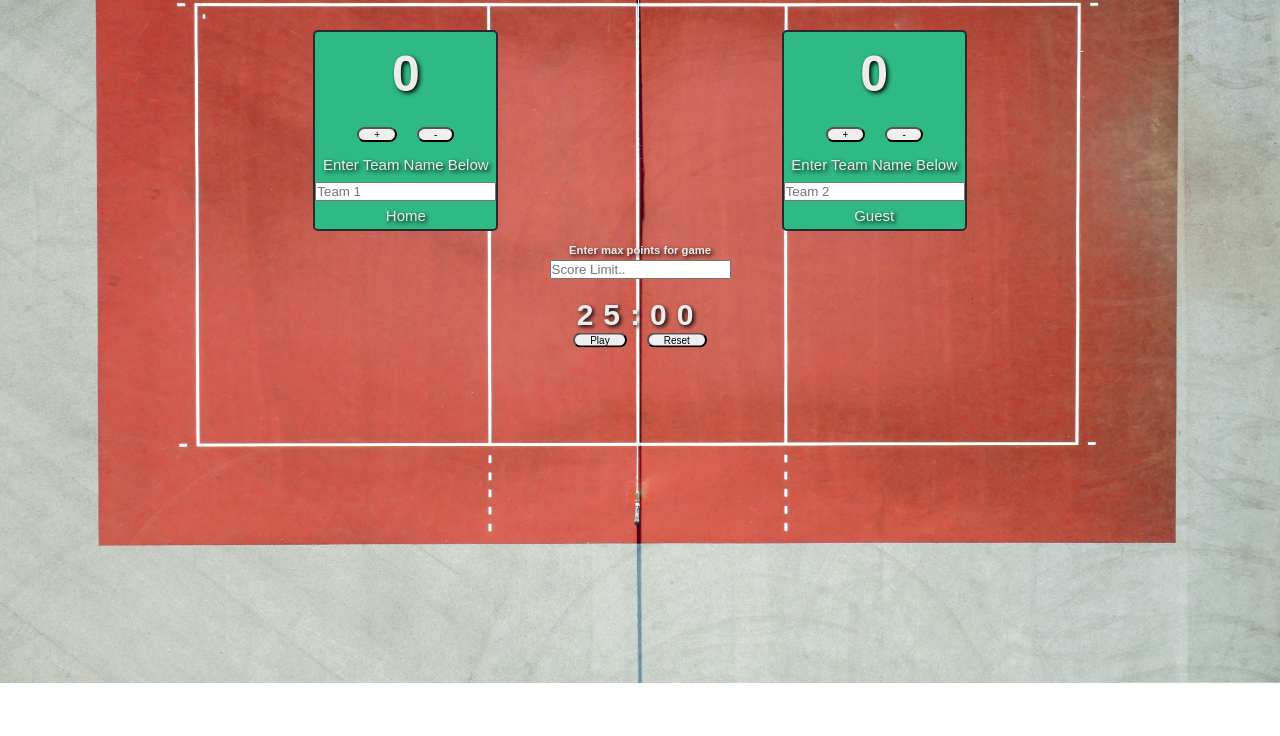
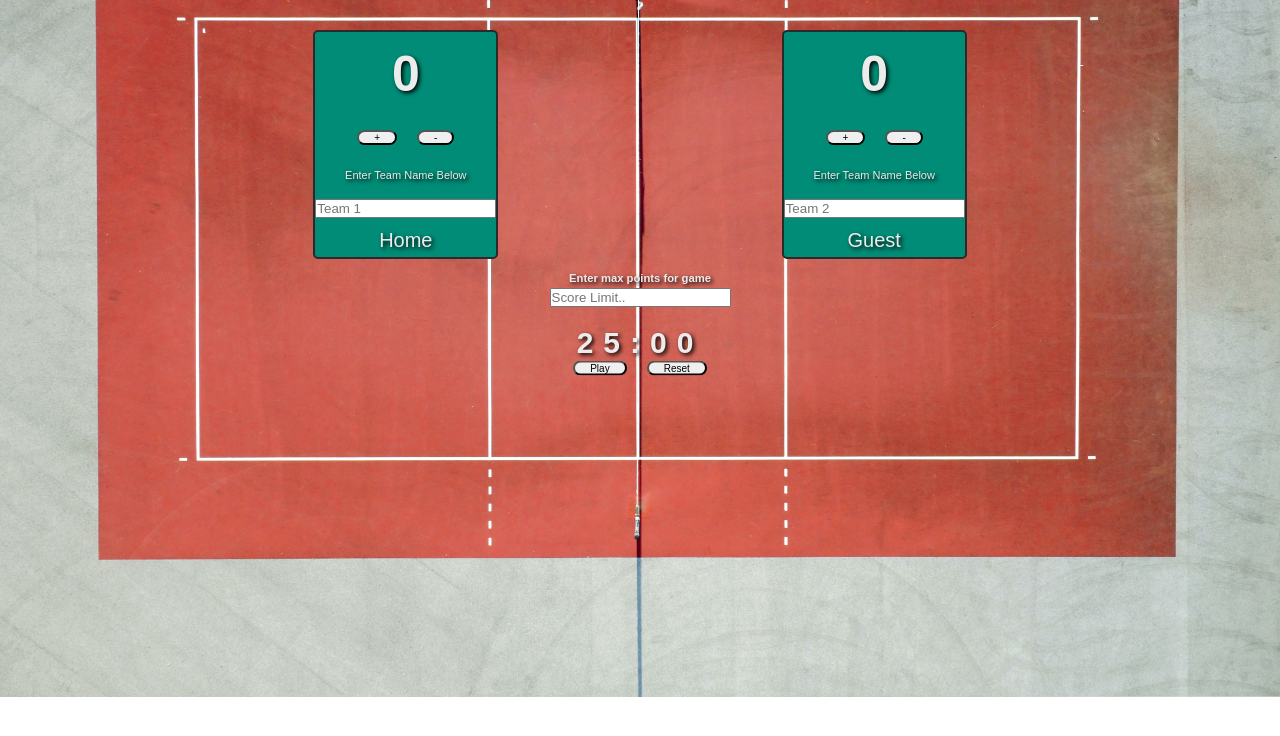
Before and after one commit to flor3z/ScoreBoardApp, a React (Create React App) app: page / in a window 1280 px wide. Shown: the top 736 px of the page. Built offline with nearby package versions, Linux system fonts and the light colour scheme.

Commit message:
second commit

```diff
--- a/src/GameCard.js
+++ b/src/GameCard.js
@@ -30,21 +30,29 @@ class GameCard extends React.Component {
   //     return `Team ${team[2]} wins!`
   //   }
   // }
+  //1 compared current score with max score (CS: 0 | MS: 1)
 
+  //2 set the winner if CS = MS
+
+  //a set winnner
+
+  //b increment score if MS hasnt been reached
+  //RUN THROUGH THE FUNCTION BELOW AGAIN AND AGAIN
   incrementScore(num) {
     const teamScoreNum = 'score' + num;
-    if (this.state[teamScoreNum] === this.state.maxScore) {
+    const incrementedScore = this.state[teamScoreNum] + 1;
+    console.log(incrementedScore, 'incremented score');
+    if (incrementedScore === this.state.maxScore) {
       this.setState({
         winner: true,
+        [teamScoreNum]: incrementedScore,
       });
     } else {
       this.setState({
-        [teamScoreNum]: Math.min(
-          this.state[teamScoreNum] + 1,
-          this.state.maxScore
-        ),
+        [teamScoreNum]: Math.min(incrementedScore, this.state.maxScore),
       });
     }
+    // console.log(this.state[teamScoreNum]);
     // () => {
     //   if (this.state[teamScoreNum] === this.state.maxScore) {
     //     this.setState({ winner: [teamScoreNum] });
--- a/src/style.css
+++ b/src/style.css
@@ -39,15 +39,11 @@ body {
   justify-content: space-evenly;
 }
 
-.team-content h1 {
-  font-size: 5rem;
-}
-
 .team-content {
   /* flex-direction: row; */
   /* padding-top: 1rem; */
-  font-size: 1.5rem;
-  background-color: rgb(47, 185, 132);
+  font-size: 2rem;
+  background-color: #008c76ff;
   border-radius: 5px;
   border: 2px solid rgb(42, 42, 42);
   display: inline-block;
@@ -58,6 +54,14 @@ body {
   animation-name: moveInTop;
   animation-duration: 1.25s;
   animation-timing-function: ease-out;
+}
+
+.team-content h1 {
+  font-size: 5rem;
+}
+
+.team-content label {
+  font-size: 1.1rem;
 }
 
 .timer-container {
@@ -106,7 +110,7 @@ body {
 /* Winner / Loser Styling Below */
 
 .victory {
-  color: rgb(35, 192, 30);
+  color: #fcae1e;
   animation-name: breathEffect;
   animation-duration: 5s;
   animation-timing-function: ease-out;
@@ -147,21 +151,36 @@ body {
 
 @keyframes breathEffect {
   0% {
-    transform: scale(0.9);
+    transform: scale(0.8);
+  }
+  10% {
+    transform: scale(1.3);
   }
   20% {
-    transform: scale(1.2);
+    transform: scale(0.8);
+  }
+  30% {
+    transform: scale(1.3);
   }
   40% {
-    transform: scale(0.9);
+    transform: scale(0.8);
+  }
+  50% {
+    transform: scale(1.3);
   }
   60% {
-    transform: scale(1.2);
+    transform: scale(0.8);
+  }
+  70% {
+    transform: scale(1.3);
   }
   80% {
-    transform: scale(0.9);
+    transform: scale(0.8);
+  }
+  90% {
+    transform: scale(1.3);
   }
   100% {
-    transform: scale(1.2);
+    transform: scale(1);
   }
 }
```
